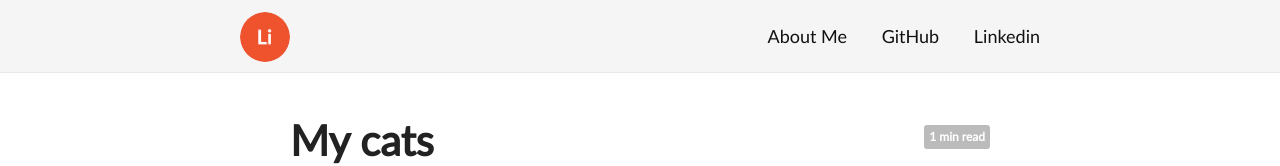
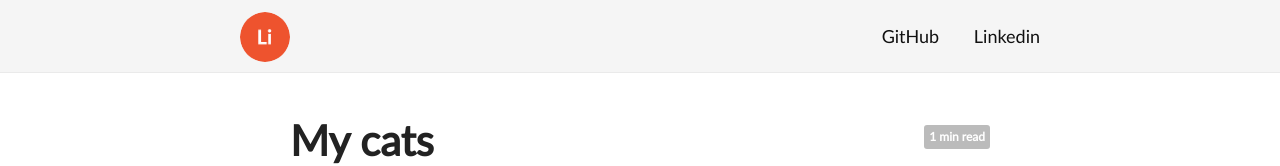
Before and after one commit to Bufei2022/Bufei2022.github.io, a plain HTML site: page 2022/03/21/my-cats/index.html in a window 1280 px wide. Shown: the top 166 px of the page. Drawn offline with Linux system fonts and the light colour scheme.

Commit message:
delete some

```diff
--- a/2022/03/21/my-cats/index.html
+++ b/2022/03/21/my-cats/index.html
@@ -40,8 +40,6 @@
   </a>
 
   <ul class="nav-links">
-
-    <li><a href="content/about.md">About Me</a></li>
 
     <li><a href="https://github.com/Bufei2022">GitHub</a></li>
 
```
Also changed, not shown: about/index.html (+0 -2 lines), categories/index.html (+0 -2 lines), categories/pet/index.html (+0 -2 lines), index.html (+0 -2 lines), post/index.html (+0 -2 lines), tags/cats/index.html (+0 -2 lines), tags/index.html (+0 -2 lines).
